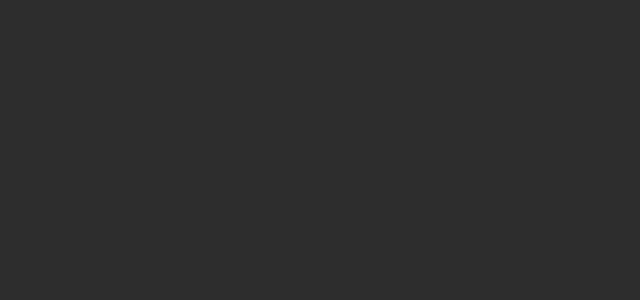
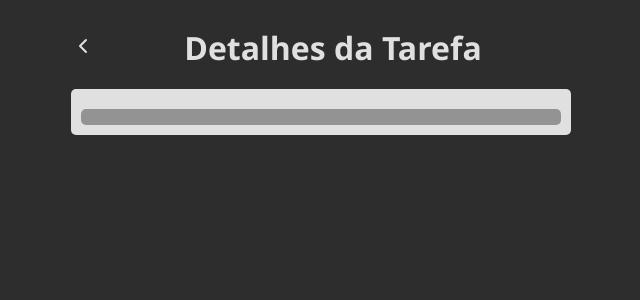
Before and after one commit to andressatomiozzo/react, a React (Vite) app in the folder 003-to-do-list/: page /task in a window 1280 px wide. Shown: the top 300 px of the page, without its empty margins (319-959 px from the left). Built offline with nearby package versions, Linux system fonts and the light colour scheme.

Commit message:
003 - To-do List - I created a button to return to the main page.

```diff
--- a/003-to-do-list/src/components/Tasks/index.tsx
+++ b/003-to-do-list/src/components/Tasks/index.tsx
@@ -16,7 +16,10 @@
   const navigate = useNavigate();
 
   function onSeeDetailClick(task: task) {
-    navigate(`/task?title=${task.title}&description=${task.description}`)
+    const query = new URLSearchParams()
+    query.set("title", task.title)
+    query.set("description", task.description)
+    navigate(`/task?${query.toString()}`)
   }
 
   return (
--- a/003-to-do-list/src/pages/TaskPage/TaskPage.css
+++ b/003-to-do-list/src/pages/TaskPage/TaskPage.css
@@ -1,11 +1,46 @@
 .description-page {
-
+  width: 500px;
+  display: flex;
+  flex-direction: column;
+  gap: 20px;
 }
 
-:root {
-  --primary-color: #e0e0e0;
-  --secondary-color: #939393;
-  --tertiary-color: #303030;
-  --bg-color: #2d2d2d;
-  --hilight-color: #00849e;
+.description-page__first-line {
+  margin-top: 20px;
+  display: grid;
+  grid-template-columns: auto 1fr;
 }
+
+.description-page__first-line > button {
+  background-color: transparent;
+  color: var(--primary-color);
+}
+
+.description-page__title {
+  text-align: center;
+  font-weight: bold;
+  color: var(--primary-color);
+}
+
+.description-page__task{
+  background-color: var(--primary-color);
+  border-radius: 5px;
+  padding: 10px;
+  display: flex;
+  flex-direction: column;
+  gap: 10px;
+}
+
+.description-page__task__title{
+  margin-left: 8px;
+}
+
+.description-page__task__description {
+  padding: 8px;
+  border-radius: 5px;
+  background-color: var(--secondary-color);
+  color: white;
+  font-weight: 550;
+  text-align: left;
+  font-size: 15px;
+}
--- a/003-to-do-list/src/pages/TaskPage/TaskPage.tsx
+++ b/003-to-do-list/src/pages/TaskPage/TaskPage.tsx
@@ -1,14 +1,25 @@
 import { useSearchParams } from "react-router-dom";
+import "./TaskPage.css"
+import { useNavigate } from "react-router-dom";
+import { ChevronLeftIcon } from "lucide-react";
 
 function TaskPage() {
   const [searchParams] = useSearchParams();
   const title = searchParams.get("title");
   const description = searchParams.get("description")
 
+  const navigate = useNavigate();
+
   return (
     <div className="description-page">
-      <h1>{title}</h1>
-      <p>{description}</p>
+      <div className="description-page__first-line">
+        <button onClick={() => navigate(-1)}><ChevronLeftIcon/></button>
+        <h1 className="description-page__title">Detalhes da Tarefa</h1>
+      </div>
+      <div className="description-page__task">
+        <h2 className="description-page__task__title">{title}</h2>
+        <p className="description-page__task__description">{description}</p>
+      </div>
     </div>
   );
 }
```
